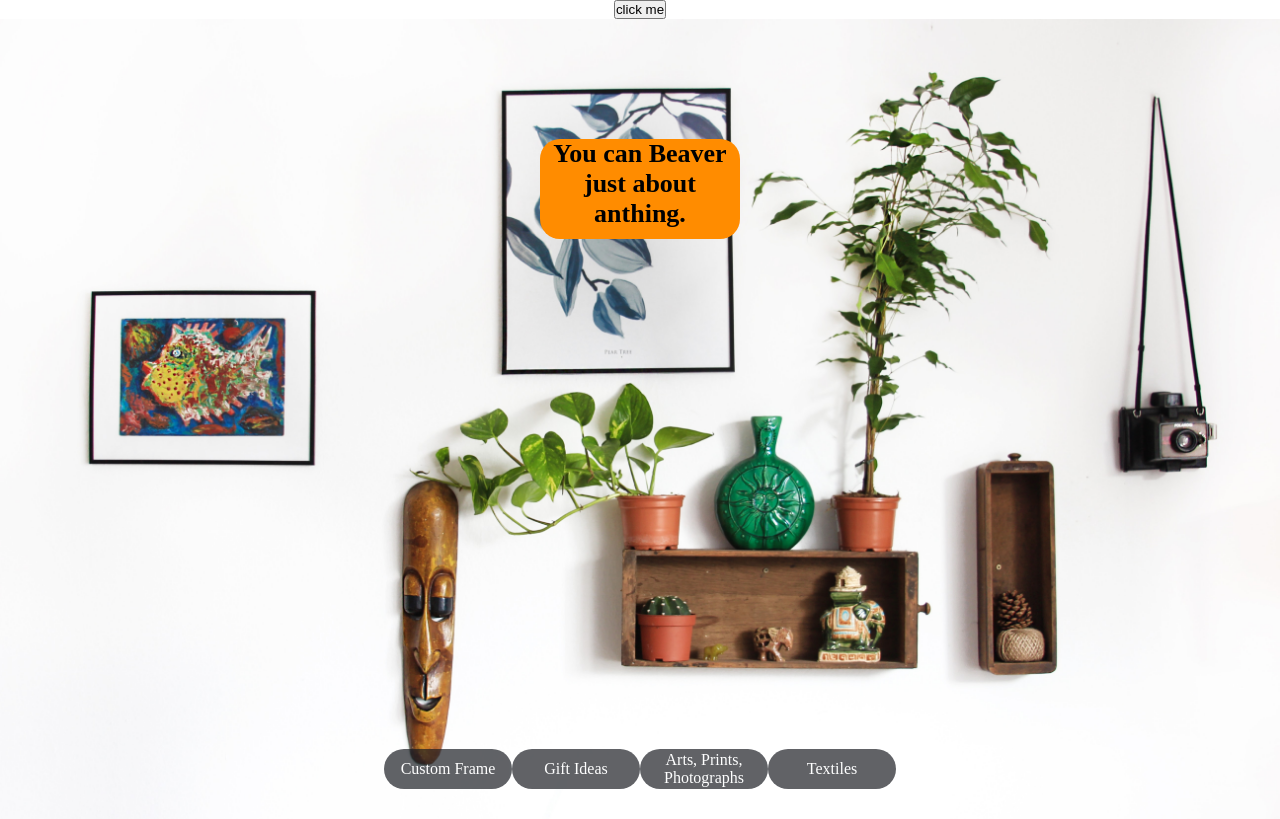
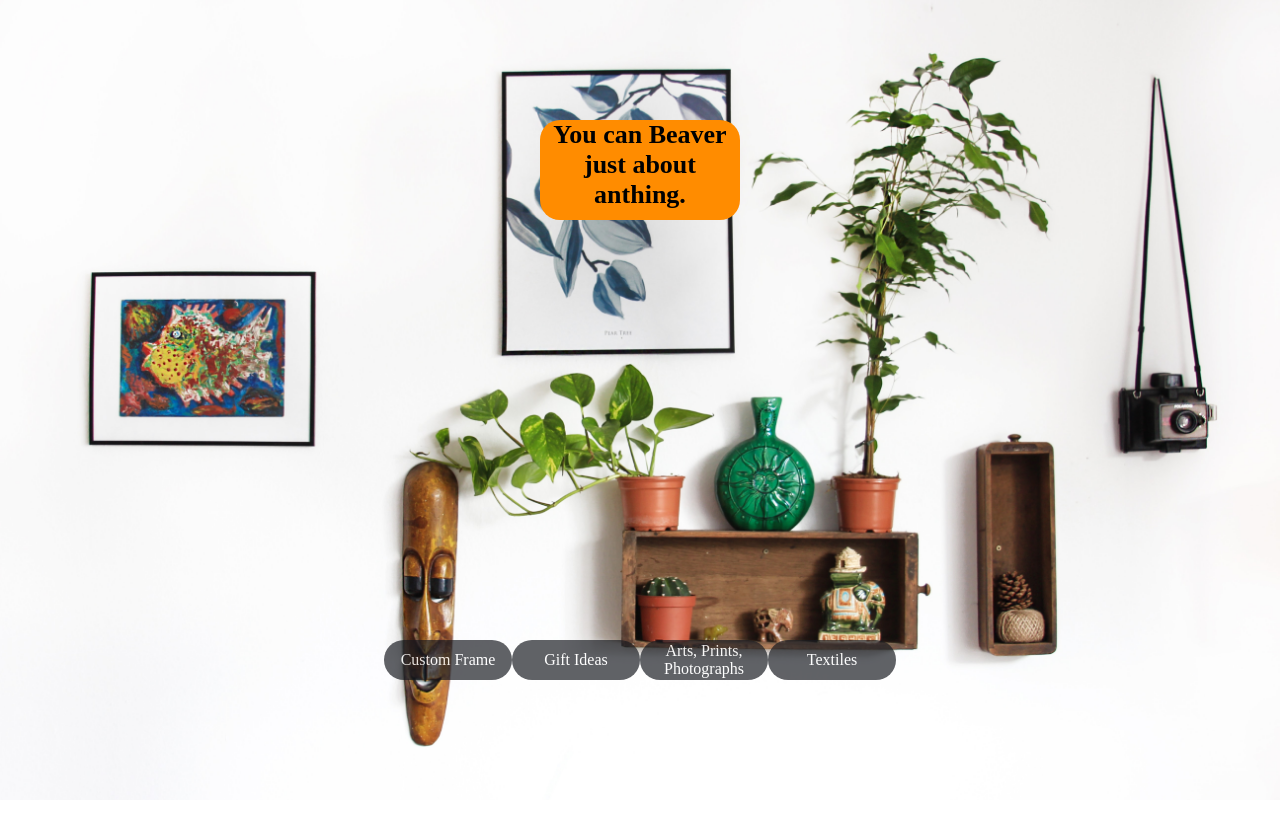
Before and after one commit to davidsjg/Beaver-Framing-Test, a React (Create React App) app in the folder client/: page / in a window 1280 px wide. Built offline with nearby package versions, Linux system fonts and the light colour scheme.

Commit message:
deleted home button, arranged cards

```diff
--- a/client/src/components/Home/Home.js
+++ b/client/src/components/Home/Home.js
@@ -40,7 +40,6 @@ function Home() {
 
   return (
     <>
-      <button onClick={handleClick}>click me</button>
       <CardContext.Provider value={cardState}>
         <Container>
           <Section bgImage={tempCard} updateBG={updateBG} />
--- a/client/src/components/Section/Section.js
+++ b/client/src/components/Section/Section.js
@@ -78,19 +78,11 @@ const ItemText = styled.div`
   background: darkOrange;
   border-radius: 20px;
   font-size: small;
-
-  //   padding-top: 15px;
-  //   display: flex;
-  //   flex-direction: column;
-  //   align-items: center;
-  //   justify-content: center;
-
-  //   color: black;
 `;
 
 const CardGroup = styled.div`
   display: flex;
-  margin-bottom: 30px;
+  margin-bottom: 120px;
   cursor: pointer;
 `;
 
@@ -104,7 +96,6 @@ const Card1 = styled.div`
   align-items: center;
   border-radius: 20px;
   opacity: 0.85;
-  // margin: 0 10px;
 `;
 
 const Card2 = styled(Card1)``;
```
